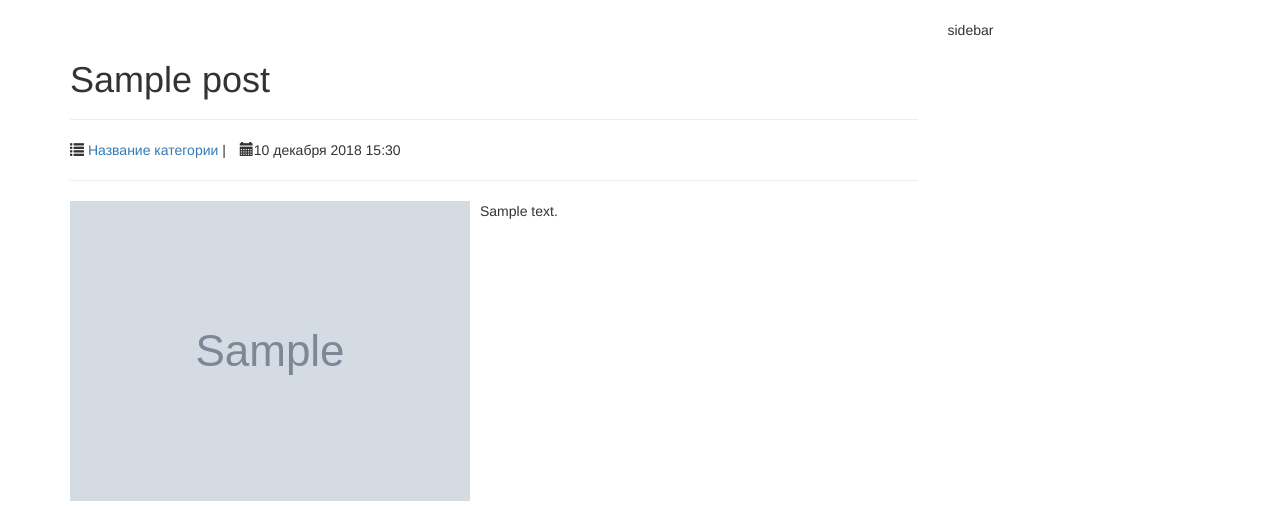
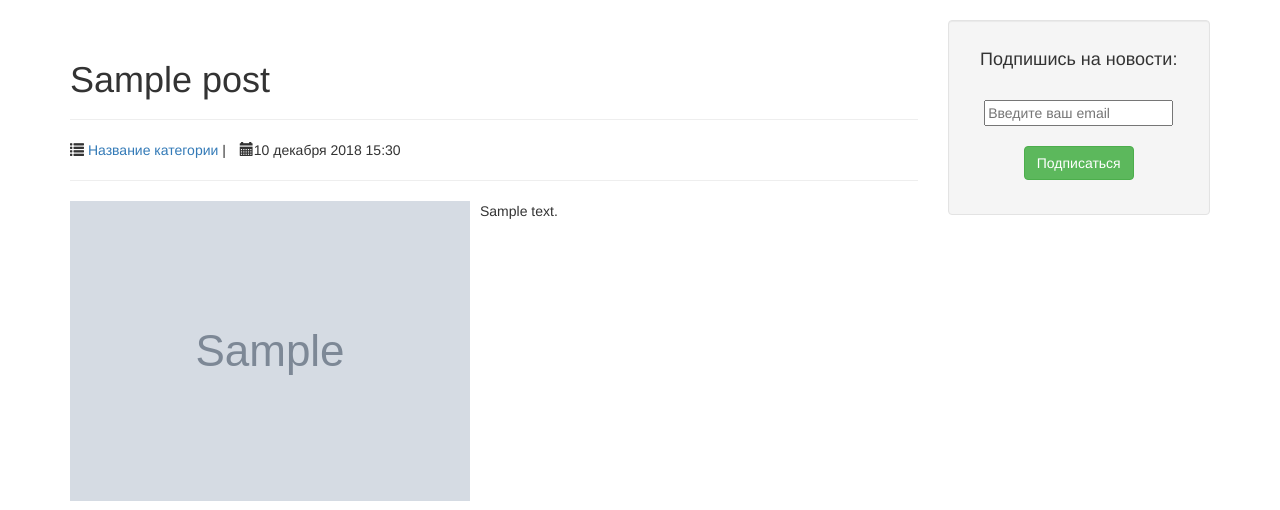
Before and after one commit to Violentboy/BlogOnPhpBootstrap, a PHP site: page /post.php?post_id=1 in a window 1280 px wide. Shown: the part 51-561 px from the top of the page. Run offline with PHP 8.4, Linux system fonts and the light colour scheme; tables that the repository leaves empty or names only in its code hold one stand-in row (values such as "Sample post"); grey boxes marked "Sample" are stand-in pictures; some libraries are stand-ins or nearby versions.

Commit message:
Создание формы подписки учасника с добавлением в БД

```diff
--- a/app/header.php
+++ b/app/header.php
@@ -36,6 +36,7 @@ require_once 'include/functions.php';
                     <ul class="nav navbar-nav">
                         <?php
                         // Передаем в переменную вызов функции get_categories
+                        // В которой прописаны пути к БД для наших категорий
                         $categories = get_categories();
                         ?>
                         <?php
--- a/app/include/functions.php
+++ b/app/include/functions.php
@@ -50,3 +50,62 @@ function get_post_by_id($post_id) {
     //Возвращаем результат
     return $post;
 }
+
+function generate_code($length = 8)
+{
+    $string = '';
+    $chars = 'abdefhiknrstyzABDEFGHKNQRSTYZ23456789';
+    $num_chars = strlen($chars);
+
+    for ($i = 0; $i < $length; $i++)
+    {
+        $string .= substr($chars, rand(1, $num_chars) - 1, 1);
+    }
+
+    return $string;
+}
+
+function insert_subscriber($email)
+{
+    global $link;
+
+    $email = mysqli_real_escape_string($link, $email); //Делает нашу строку с email безопасной
+
+    // 1. Проверить есть ли подписчик в таблице subscribers
+
+    $query = "SELECT * FROM subcribers WHERE email = '$email'";
+
+    $result = mysqli_query($link, $query);
+
+    if (!mysqli_num_rows($result))
+    {
+    // 2. Если его нет, то создаем подписчика с уникальным кодом (неактивного)
+        $subscriber_code = generate_code();
+
+        $insert_query = "INSERT INTO subcribers (email, code) VALUES ('$email', '$subscriber_code')";
+
+        $result = mysqli_query($link, $insert_query);
+
+        if ($result)
+        {
+            return 'created';
+        }
+        else
+        {
+            return 'fail';
+        }
+    }
+    else
+    {
+        return 'exist'; //Значит что пользователь есть в базе
+    }
+}
+
+function get_posts_by_category($category_id)
+{
+   global $link;
+
+   $category_id = mysqli_real_escape_string($category_id);
+
+
+}
--- /dev/null
+++ b/app/sidebar.php
@@ -0,0 +1,12 @@
+<div class="well">
+    <div class="form-group">
+        <form action="/subscribe.php" method="post" style="text-align: center">
+            <h4>Подпишись на новости:</h4>
+            <br>
+            <input type="email" name="email" value="" placeholder="Введите ваш email" required>
+            <br>
+            <br>
+            <button type="submit" class="btn btn-success">Подписаться</button>
+        </form>
+    </div>
+</div>
--- a/post.php
+++ b/post.php
@@ -4,6 +4,8 @@ ini_set('error_reporting', E_ALL);
 ini_set('display_errors', 1);
 ini_set('display_startup_errors', 1);
 
+//Создадим переменную которая хранит в себе глобальный массив GET с параметром ['post_id']
+//Теперь мы можем обратится к ней простым способом a href="/post.php?post_id=
 $post_id = $_GET['post_id'];
 //Проверка строки на число, если не число остановим скрипт
 if (!is_numeric($post_id)) exit();
@@ -32,7 +34,7 @@ $post = get_post_by_id($post_id);
             </div>
         </div>
         <div class="col-md-3">
-            sidebar
+            <?php include_once 'app/sidebar.php'; ?>
         </div>
     </div>
 </div>
```
Also changed, not shown: index.php (+10 -7 lines), subscribe.php (added, +20 -0 lines).
